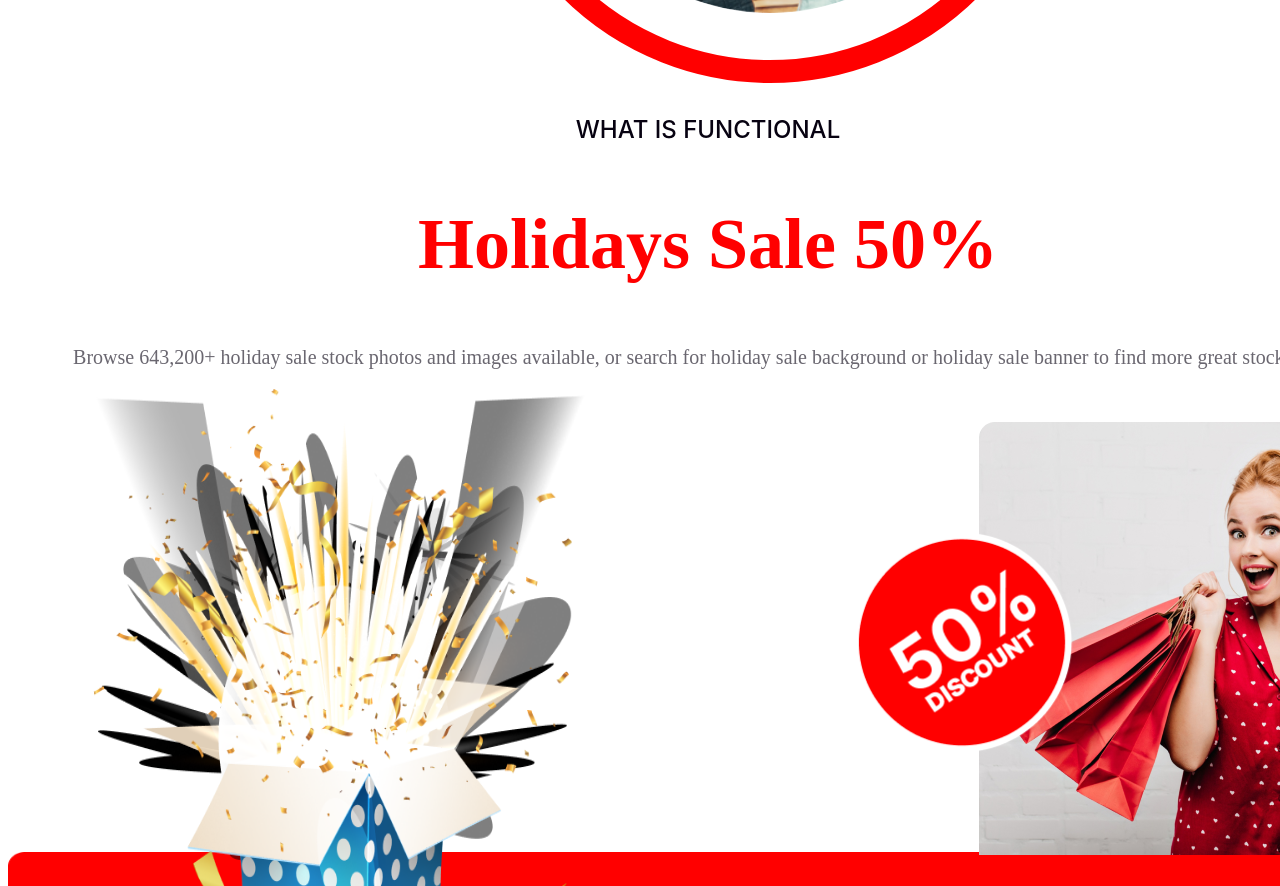
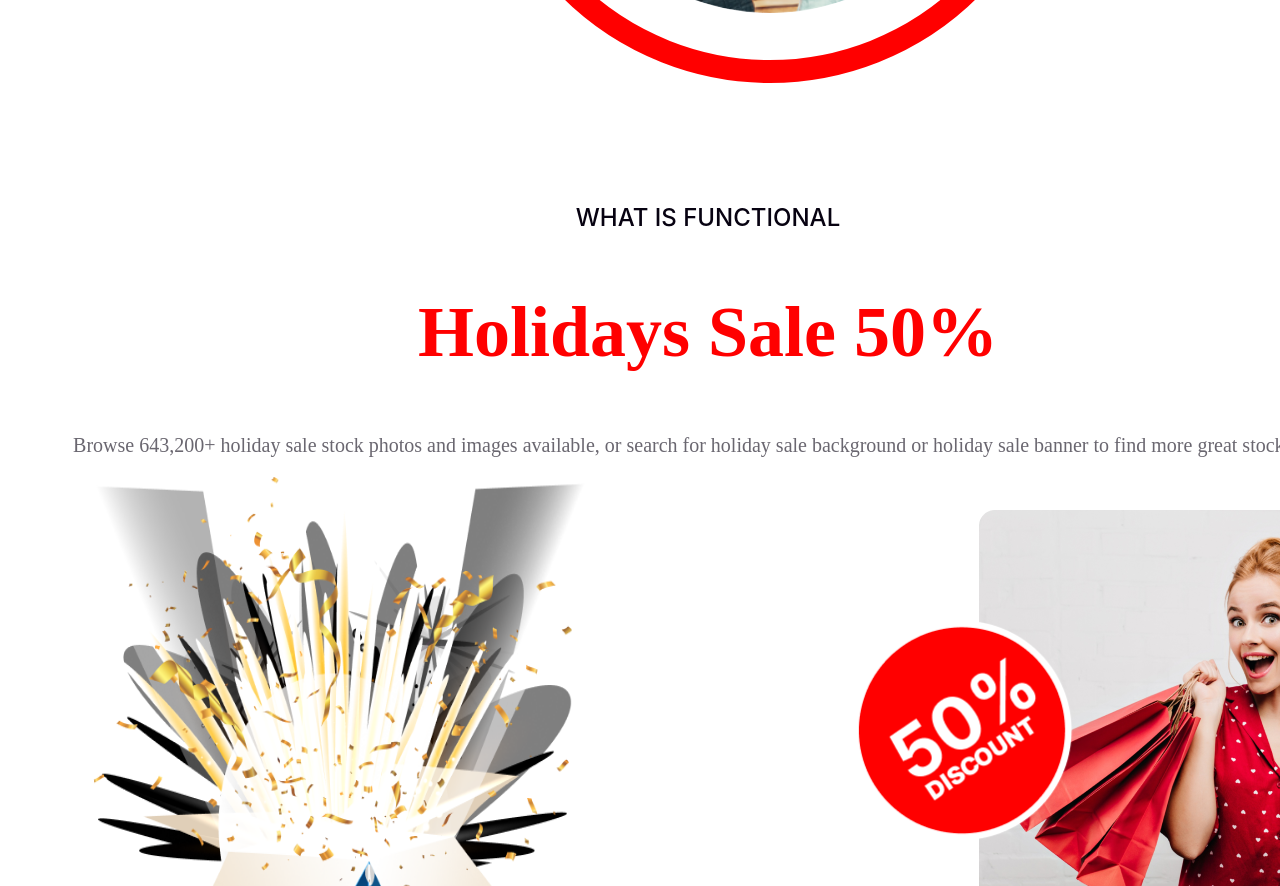
Before and after one commit to TaheeraTabassum/New-year-New-me, a plain HTML site: page index.html in a window 1280 px wide. Shown: the part 3472-4358 px from the top of the page. Drawn offline with Linux system fonts and the light colour scheme.

Commit message:
completed task

```diff
--- a/styles/style.css
+++ b/styles/style.css
@@ -407,6 +407,7 @@ padding: 47px;
     width: 1400px;
     margin: 0 auto;
     height: 940px;
+    margin-top: 120px;
    background-image:url('../B9A1-New-Year-New-Mission-main/resources/Rectangle\ 2.png');
    background-repeat: no-repeat;
   background-size: 1400px 203px;
```
